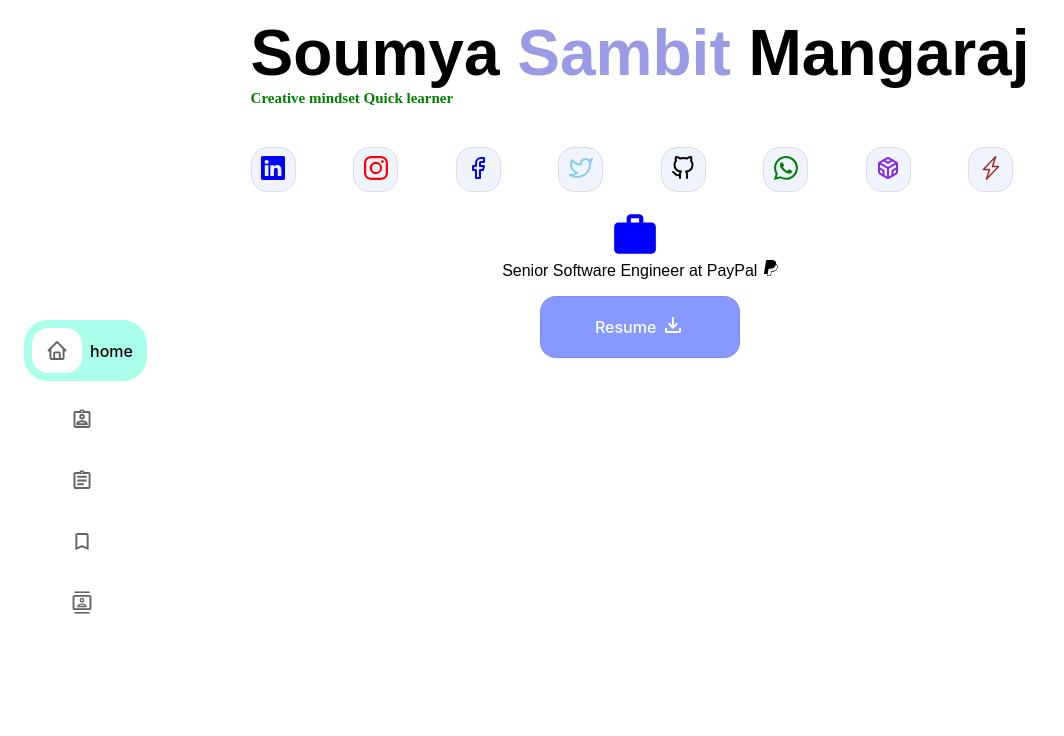
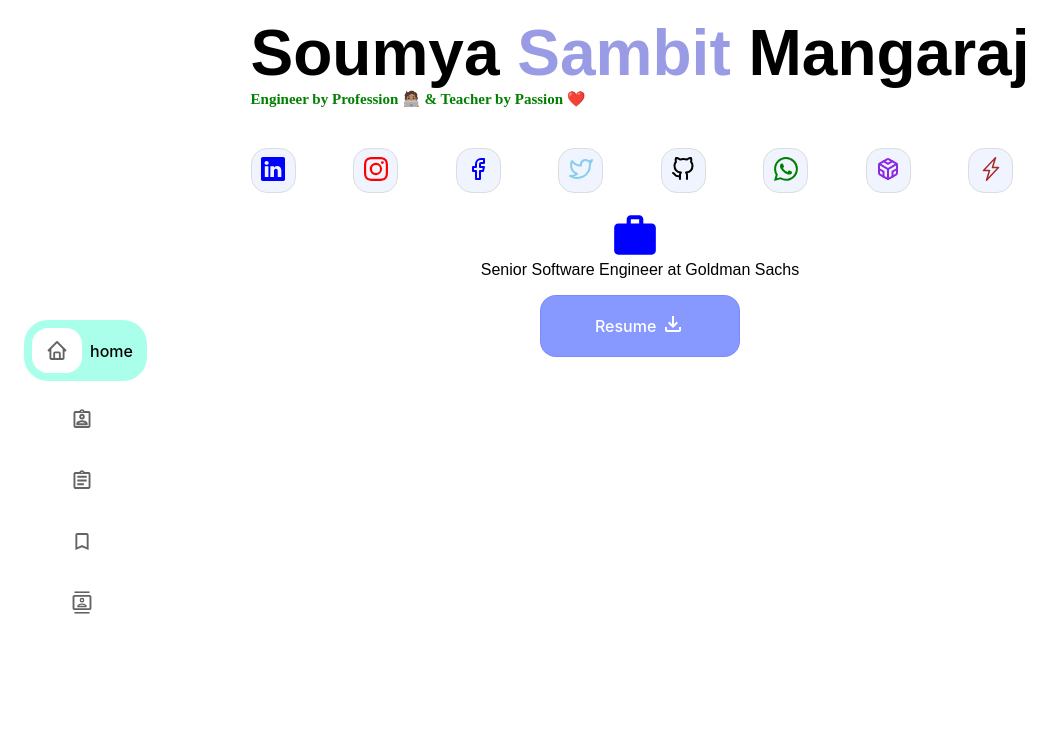
Before and after one commit to smangaraj28/smangaraj28.github.io, a React (Create React App) app: page / in a window 1280 px wide. Shown: the top 736 px of the page, without its empty margins (0-1064 px from the left). Built offline with nearby package versions, Linux system fonts and the light colour scheme; a web font is replaced by a local one.

Commit message:
data changes

```diff
--- a/src/Component/Home/Home.js
+++ b/src/Component/Home/Home.js
@@ -8,7 +8,7 @@ import {
 import Window from "./Window";
 import hero from "../../assets/034.png";
 import Links from "../Links/Links";
-import { BsPaypal } from "react-icons/bs";
+// import { Bs } from "react-icons/bs";
 
 export default function Home(props) {
   const [dark, setdark] = useState(false);
@@ -73,7 +73,7 @@ export default function Home(props) {
                 color: dark ? "#ffff" : "blue"
               }}
             />
-            <span>{currentStatus} <BsPaypal style={{ fontSize: "1rem" }} /> </span>
+            <span>{currentStatus} </span>
             <div className="buttons-grup" style={{justifyContent: "space-around"}}>
               <button>
                 <span>Resume</span>
--- a/src/Data/data.json
+++ b/src/Data/data.json
@@ -4,13 +4,13 @@
         "email": "smangaraj28@gmail.com",
         "dob": "28-02-1996",
         "title": "Software Engineer",
-        "company": "PayPal",
+        "company": "Goldman Sachs",
         "resumeLink": "https://drive.google.com/file/d/1OhEx2sSWkRf03yorIz6WS-BRKGURwRKj/view?usp=sharing",
         "address": "",
         "mapLink": "",
-        "keywords": ["Creative mindset", "Quick learner"],
-        "currentStatus": "Senior Software Engineer at PayPal",
-        "details": "I'm currently working as a senior software engineer at PayPal. I like to learn new things. Being knowledgeable about any subject is an ongoing process, and I’m always proactive about seeking new opportunities to develop and grow in my role"
+        "keywords": ["Engineer by Profession 🧑🏽‍💻 & Teacher by Passion ❤️"],
+        "currentStatus": "Senior Software Engineer at Goldman Sachs",
+        "details": "I'm currently working as a senior software engineer at Goldman Sachs. I like to learn new things. Being knowledgeable about any subject is an ongoing process, and I’m always proactive about seeking new opportunities to develop and grow in my role"
     },
     "employement": [
         {
```
Also changed, not shown: 1 other file (tests, documents, lock files or other folders).
